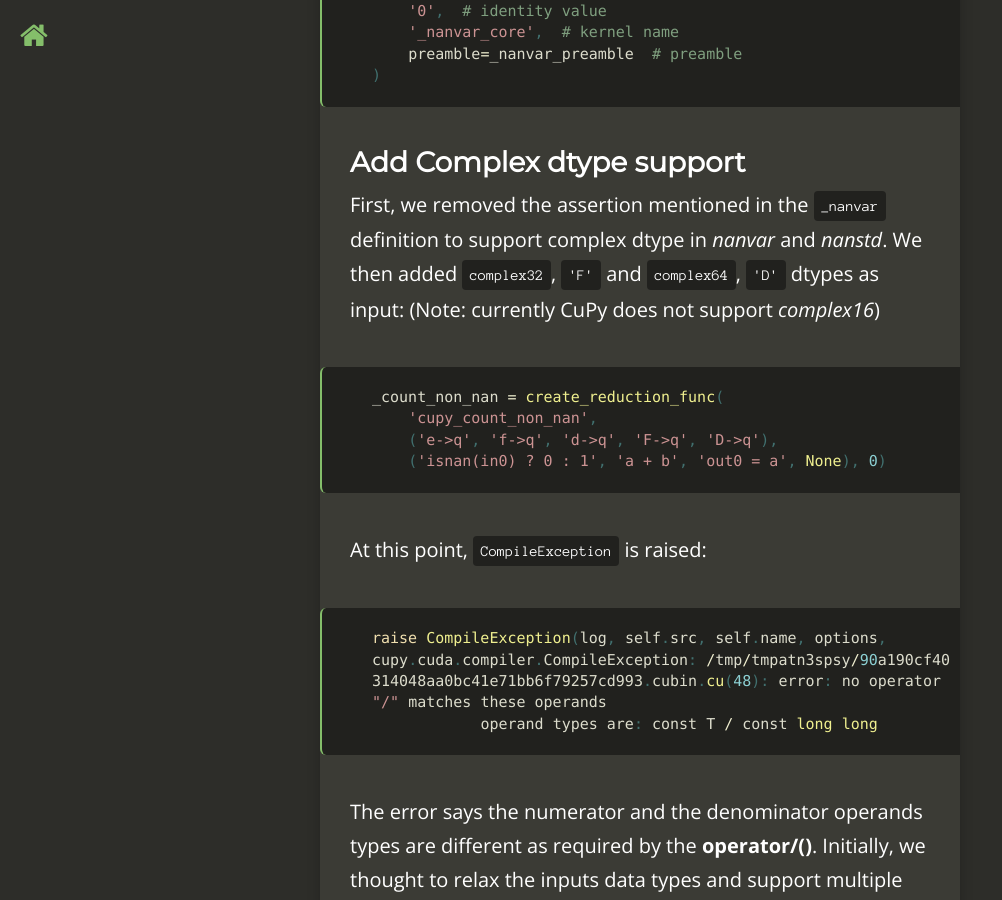
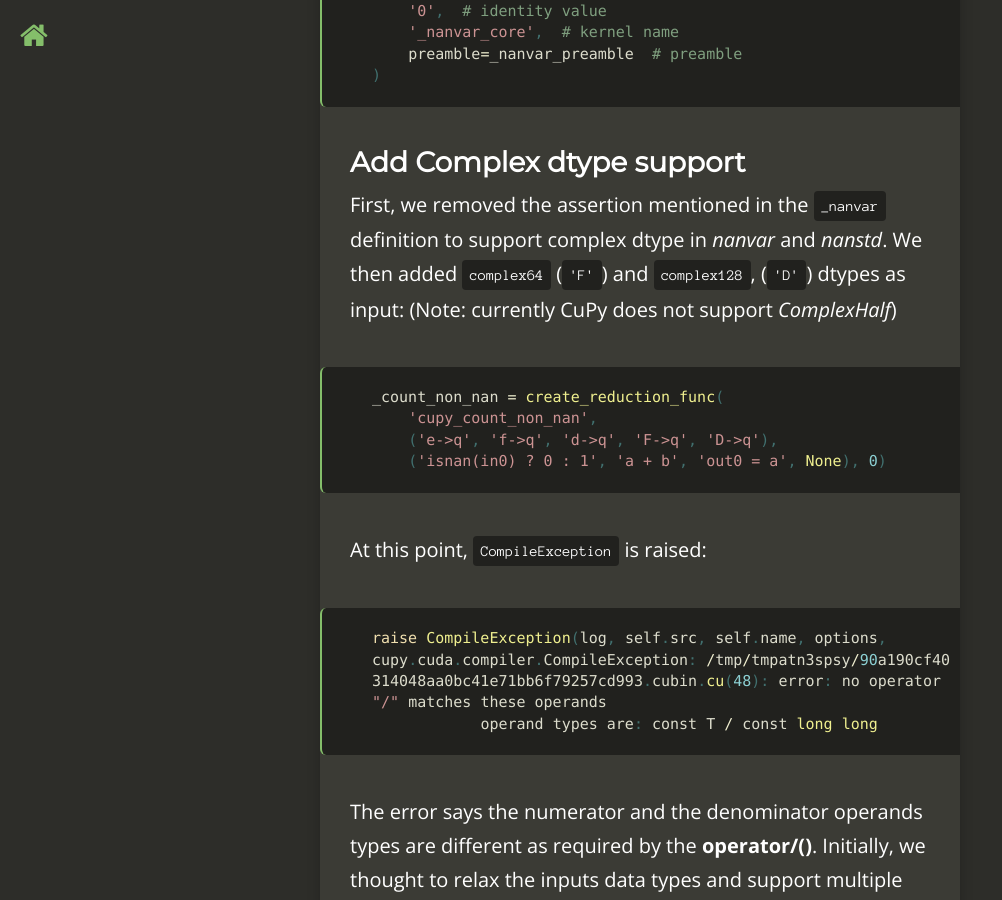
Before and after one commit to khushi-411/khushi-411.github.io, a Jekyll site: the page built from _posts/2022-07-29-GSoC-week6.md, in a window 1280 px wide and 900 px high, scrolled down 3639 px. Shown: the whole window, without its empty margins (0-1002 px from the left). Built offline with Jekyll 4.4.1, drawn with Linux system fonts in a browser that asks for light colours; nearby versions of some CDN libraries; comment, search, counter and statistics services are not loaded.

Commit message:
minor fix

````diff
--- a/_posts/2022-07-29-GSoC-week6.md
+++ b/_posts/2022-07-29-GSoC-week6.md
@@ -132,8 +132,8 @@ cdef _nanvar_core_out = ReductionKernel(
 ### **Add Complex dtype support**
 First, we removed the assertion mentioned in the `_nanvar`
 definition to support complex dtype in *nanvar* and
-*nanstd*. We then added `complex32`, `'F'` and `complex64`,
-`'D'` dtypes as input: (Note: currently CuPy does not support *complex16*)
+*nanstd*. We then added `complex64` (`'F'`) and `complex128`,
+(`'D'`) dtypes as input: (Note: currently CuPy does not support *ComplexHalf*)
 ```pyx
 _count_non_nan = create_reduction_func(
     'cupy_count_non_nan',
````
